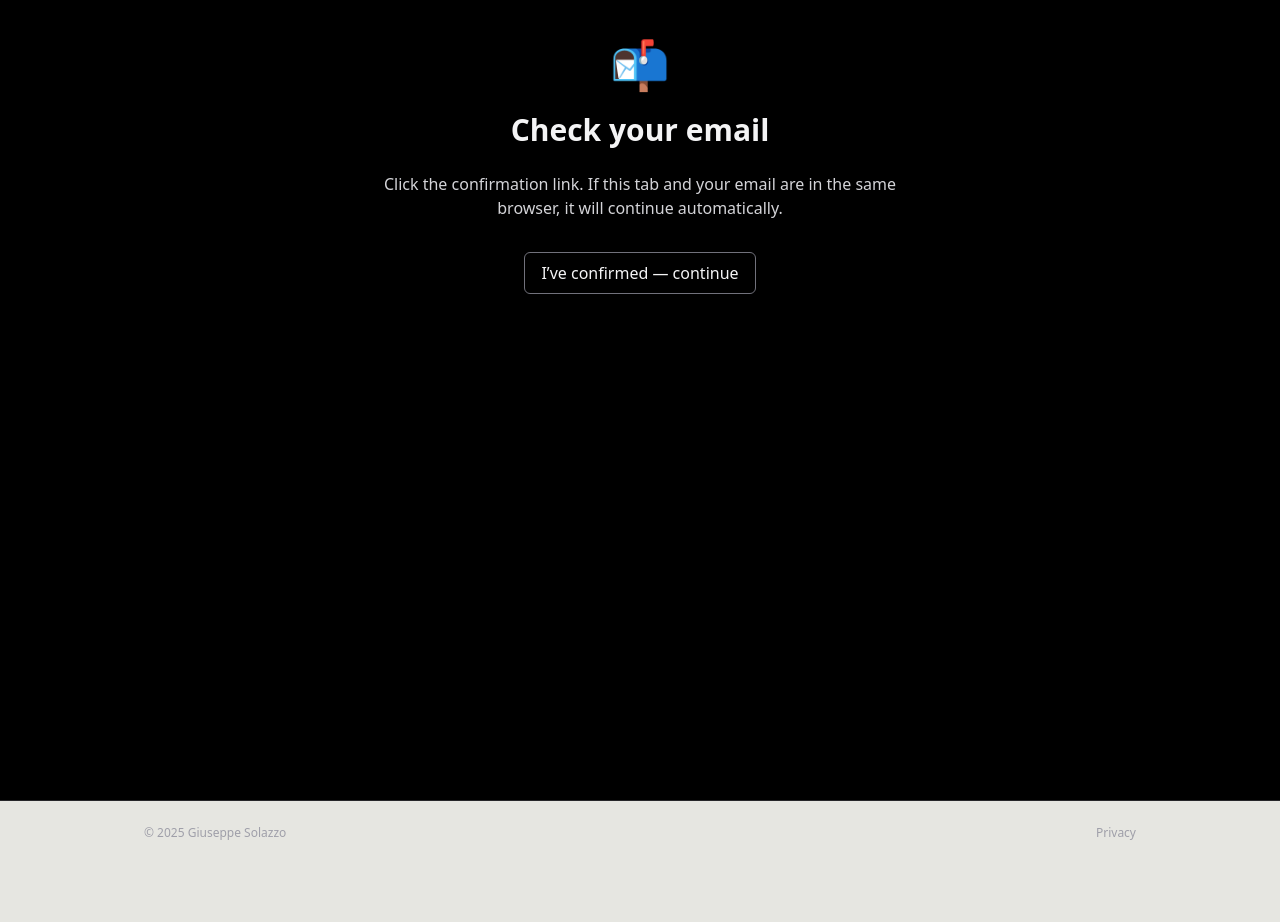
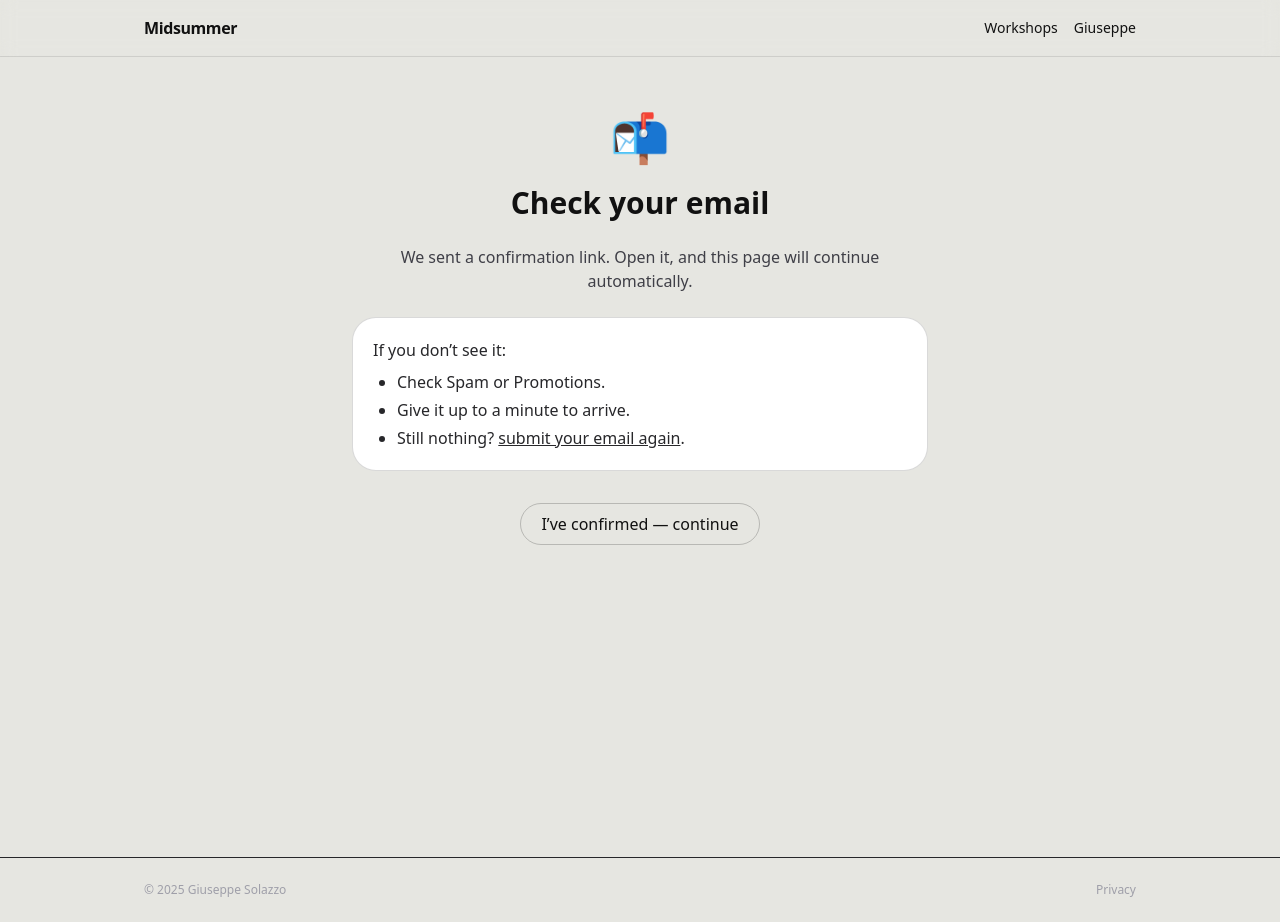
Before and after one commit to giosolazzo/midsummer, a Next.js app: page /midsummer/jonathan/pending in a window 1280 px wide. Before the commit the page ends 865 px from the top, so only its background shows below. Built offline with nearby package versions, Linux system fonts and the light colour scheme.

Commit message:
UI scaffolding per screenshots

```diff
--- a/src/app/layout.tsx
+++ b/src/app/layout.tsx
@@ -2,8 +2,7 @@ import type { Metadata } from "next";
 import { Geist, Geist_Mono } from "next/font/google";
 import "./globals.css"; // NOTE: one level up from /midsummer
 import { Analytics } from "@vercel/analytics/react";
-// If you also have a header component, you can import it too:
-// import SiteHeader from "@/components/SiteHeader";
+import SiteHeader from "@/components/SiteHeader";   // ← UNCOMMENTED
 import SiteFooter from "@/components/SiteFooter";
 
 // --- SEO base ---
@@ -33,15 +32,9 @@ export default function RootLayout({ children }: Readonly<{ children: React.Reac
   return (
     <html lang="en">
       <body className={`${geistSans.variable} ${geistMono.variable} antialiased`}>
-        {/* Optional header at the top of every page */}
-        {/* <SiteHeader /> */}
-
+        <SiteHeader />                     {/* ← ADDED */}
         {children}
-
-        {/* Footer goes directly under children (before analytics is fine) */}
         <SiteFooter />
-
-        {/* Cookie-less analytics */}
         <Analytics />
       </body>
     </html>
--- a/src/app/midsummer/[slug]/pending/page.tsx
+++ b/src/app/midsummer/[slug]/pending/page.tsx
@@ -9,6 +9,7 @@ export default function Pending({ params }: { params: { slug: string } }) {
   const { slug } = params;
 
   useEffect(() => {
+    // if this browser is already marked confirmed, go straight in
     try {
       if (localStorage.getItem(`ms_${slug}_status`) === "confirmed") {
         router.replace(`/midsummer/${slug}/workshop`);
@@ -16,6 +17,7 @@ export default function Pending({ params }: { params: { slug: string } }) {
       }
     } catch {}
 
+    // otherwise, listen for a broadcast from the /confirmed page
     let ch: BroadcastChannel | null = null;
     try {
       ch = new BroadcastChannel(`ms_midsummer_${slug}`);
@@ -34,18 +36,35 @@ export default function Pending({ params }: { params: { slug: string } }) {
   }, [router, slug]);
 
   return (
-    <main className="min-h-screen bg-black text-zinc-100 px-6 py-10">
+    <main className="min-h-screen bg-[--color-ivory] text-[--color-ink] px-6 py-14">
       <div className="max-w-xl mx-auto text-center space-y-6">
         <div className="text-5xl">📬</div>
         <h1 className="text-3xl font-semibold">Check your email</h1>
-        <p className="text-zinc-300">
-          Click the confirmation link. If this tab and your email are in the
-          same browser, it will continue automatically.
+        <p className="text-zinc-700">
+          We sent a confirmation link. Open it, and this page will continue automatically.
         </p>
+
+        <div className="rounded-[var(--radius-lg)] border border-black/15 bg-white p-5 text-left text-zinc-800">
+          <p className="font-medium mb-2">If you don’t see it:</p>
+          <ul className="list-disc pl-6 space-y-1">
+            <li>
+              Check <span className="font-medium">Spam</span> or{" "}
+              <span className="font-medium">Promotions</span>.
+            </li>
+            <li>Give it up to a minute to arrive.</li>
+            <li>
+              Still nothing?{" "}
+              <Link href={`/midsummer/${slug}`} className="underline">
+                submit your email again
+              </Link>
+              .
+            </li>
+          </ul>
+        </div>
 
         <Link
           href={`/midsummer/${slug}/workshop`}
-          className="inline-block mt-2 px-4 py-2 rounded-md border border-zinc-500 hover:bg-zinc-100 hover:text-black transition"
+          className="inline-block mt-2 rounded-[9999px] px-5 py-2 border border-black/20 hover:bg-black/[.04] transition"
         >
           I’ve confirmed — continue
         </Link>
--- a/src/app/midsummer/[slug]/workshop/page.tsx
+++ b/src/app/midsummer/[slug]/workshop/page.tsx
@@ -1,49 +1,92 @@
 "use client";
 
 import { useEffect } from "react";
+import Link from "next/link";
 import { WORKSHOPS } from "@/workshops";
 
 export default function Workshop({ params }: { params: { slug: string } }) {
-  const w = WORKSHOPS[params.slug];
+  const { slug } = params;
+  const w = WORKSHOPS[slug];
 
+  // Mark this browser as confirmed so /pending can auto-continue
   useEffect(() => {
     try {
-      localStorage.setItem(`ms_${params.slug}_status`, "confirmed");
+      localStorage.setItem(`ms_${slug}_status`, "confirmed");
     } catch {}
-  }, [params.slug]);
+  }, [slug]);
 
   if (!w) {
     return (
-      <main className="min-h-screen bg-black text-zinc-100 px-6 py-10">
-        <div className="max-w-2xl mx-auto">Unknown workshop.</div>
+      <main className="min-h-screen bg-[--color-bg] text-[--color-fg] px-6 py-14">
+        <div className="max-w-2xl mx-auto">
+          <h1 className="text-2xl font-semibold">Unknown workshop.</h1>
+          <p className="mt-3">
+            <Link href="/midsummer" className="underline underline-offset-4">
+              Back to all workshops
+            </Link>
+          </p>
+        </div>
       </main>
     );
   }
 
   return (
-    <main className="min-h-screen bg-black text-zinc-100 px-6 py-10">
-      <div className="max-w-2xl mx-auto space-y-6">
-        <h1 className="text-3xl font-semibold">{w.title}</h1>
-        <p className="text-zinc-300">
-          A focused exercise to move from [stuck] to [specific action].
+    <main className="min-h-screen bg-[--color-bg] text-[--color-fg] px-6 py-14">
+      <div className="max-w-3xl mx-auto space-y-8">
+        {/* Header */}
+        <header className="space-y-2">
+          <p className="text-sm/6 opacity-70">
+            <Link href="/midsummer" className="underline underline-offset-4">
+              ← Back to Midsummer
+            </Link>
           </p>
+          <h1 className="text-3xl sm:text-4xl font-semibold">{w.title}</h1>
+          <p className="text-zinc-700">
+            A focused exercise to move from <em>stuck</em> to{" "}
+            <em>specific action</em>.
+          </p>
+        </header>
 
-        {/* Placeholder media for now; replace paths in WORKSHOPS when ready */}
+        {/* Video (or placeholder) */}
+        {w.video ? (
           <video
             controls
-          className="w-full rounded-xl border border-zinc-700/60"
+            className="w-full rounded-[var(--radius-lg)] border border-black/15 bg-black"
             src={w.video}
-          poster={w.poster}
+            poster={w.poster || undefined}
           />
+        ) : (
+          <div className="w-full aspect-video rounded-[var(--radius-lg)] border border-black/15 bg-black/80 grid place-items-center text-white/70">
+            Video placeholder — add file path in WORKSHOPS.
+          </div>
+        )}
 
+        {/* Worksheet link */}
+        {w.sheet ? (
           <a
-          className="underline underline-offset-4"
+            className="inline-block rounded-[9999px] px-5 py-2 border border-black/20 hover:bg-black/[.04] transition"
             href={w.sheet}
             target="_blank"
             rel="noopener noreferrer"
           >
             Download the 1-page worksheet
           </a>
+        ) : (
+          <p className="text-sm text-zinc-600">
+            Worksheet coming soon. (Set <code>sheet</code> in <code>WORKSHOPS</code>.)
+          </p>
+        )}
+
+        {/* Simple step list (optional scaffold) */}
+        <section className="rounded-[var(--radius-lg)] border border-black/10 bg-white p-5">
+          <h2 className="text-lg font-medium mb-2">Suggested flow (15–25 min)</h2>
+          <ol className="list-decimal pl-6 text-zinc-800 space-y-1">
+            <li>Open the worksheet.</li>
+            <li>Watch the video section-by-section.</li>
+            <li>Pause when prompted and complete each prompt.</li>
+            <li>Commit to one concrete action today.</li>
+          </ol>
+        </section>
       </div>
     </main>
   );
--- a/src/components/SiteHeader.tsx
+++ b/src/components/SiteHeader.tsx
@@ -1,16 +1,18 @@
 "use client";
+
 import Link from "next/link";
 
 export default function SiteHeader() {
   return (
-    <header className="sticky top-0 z-40 bg-black/70 backdrop-blur border-b border-zinc-800">
-      <div className="mx-auto max-w-5xl px-4 h-14 flex items-center justify-between">
-        <Link href="/midsummer" className="font-medium tracking-wide">
+    <header className="w-full border-b border-black/10 bg-[--color-ivory]/90 backdrop-blur supports-[backdrop-filter]:bg-[--color-ivory]/70">
+      <div className="mx-auto max-w-5xl h-14 px-4 flex items-center justify-between">
+        <Link href="/midsummer" className="font-semibold tracking-tight text-[--color-ink]">
           Midsummer
         </Link>
-        <nav className="flex items-center gap-5 text-sm text-zinc-300">
-          <Link href="/midsummer" className="hover:text-white">Workshops</Link>
-          <Link href="/privacy" className="hover:text-white">Privacy</Link>
+
+        <nav className="flex items-center gap-4 text-sm">
+          <Link href="/midsummer" className="hover:opacity-80">Workshops</Link>
+          <a href="https://giuseppesolazzo.com" className="hover:opacity-80">Giuseppe</a>
         </nav>
       </div>
     </header>
```
Also changed, not shown: public/hero.jpg (renamed from public/hero.jpg.jpg). Lines whose indentation alone changed are shown as unchanged.
